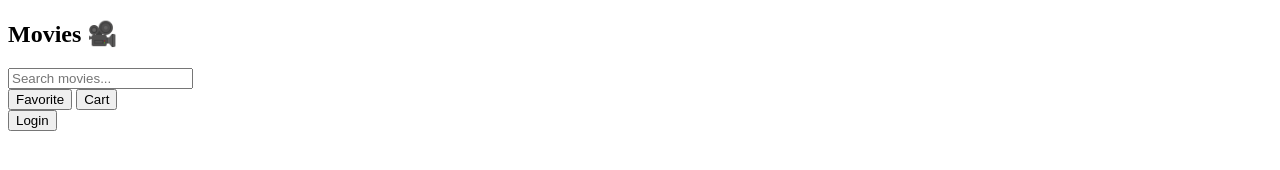
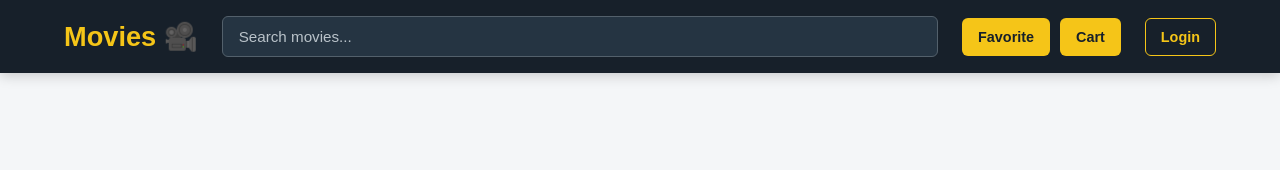
Before and after one commit to abhi5235/Movie-Application, a website: page index.html in a window 1280 px wide. Drawn offline with Linux system fonts and the light colour scheme.

Commit message:
Feature:Add css for navbar and buttons

```diff
--- a/index.css
+++ b/index.css
@@ -0,0 +1,140 @@
+* {
+  box-sizing: border-box;
+}
+
+body {
+  margin: 0;
+  background: #f4f6f8;
+  font-family: Arial, sans-serif;
+}
+
+.navbar {
+  width: 100%;
+  padding: 16px 5%;
+  background: #17202a;
+  color: #ffffff;
+  box-shadow: 0 3px 12px rgba(0, 0, 0, 0.18);
+}
+
+.nav-logo {
+  display: flex;
+  align-items: center;
+  gap: 24px;
+  max-width: 1280px;
+  margin: 0 auto;
+}
+
+.nav-logo h1 {
+  margin: 0;
+  color: #f5c518;
+  font-size: 1.7rem;
+  white-space: nowrap;
+}
+
+.search-bar {
+  flex: 1;
+}
+
+.search-bar input {
+  width: 100%;
+  padding: 11px 16px;
+  border: 1px solid #53606b;
+  border-radius: 6px;
+  outline: none;
+  background: #253442;
+  color: #ffffff;
+  font-size: 0.95rem;
+}
+
+.search-bar input::placeholder {
+  color: #b9c2c9;
+}
+
+.search-bar input:focus {
+  border-color: #f5c518;
+  box-shadow: 0 0 0 3px rgba(245, 197, 24, 0.2);
+}
+
+.nav-button,
+.navbar > .nav-logo > div:last-child {
+  display: flex;
+  align-items: center;
+  gap: 10px;
+}
+
+.navbar a {
+  text-decoration: none;
+}
+
+.nav-btn {
+  padding: 10px 15px;
+  border: 1px solid transparent;
+  border-radius: 6px;
+  cursor: pointer;
+  font-size: 0.9rem;
+  font-weight: 600;
+  transition:
+    background-color 0.2s ease,
+    color 0.2s ease,
+    transform 0.2s ease;
+}
+
+.nav-btn:hover {
+  transform: translateY(-1px);
+}
+
+.btn-favorite,
+.btn-cart {
+  background: #f5c518;
+  color: #17202a;
+}
+
+.btn-favorite:hover,
+.btn-cart:hover {
+  background: #ffd84d;
+}
+
+.btn-login {
+  border-color: #f5c518;
+  background: transparent;
+  color: #f5c518;
+}
+
+.btn-login:hover {
+  background: #f5c518;
+  color: #17202a;
+}
+
+@media (max-width: 760px) {
+  .nav-logo {
+    flex-wrap: wrap;
+    gap: 14px;
+  }
+
+  .search-bar {
+    order: 3;
+    flex-basis: 100%;
+  }
+
+  .nav-button {
+    margin-left: auto;
+  }
+}
+
+@media (max-width: 430px) {
+  .navbar {
+    padding: 14px 4%;
+  }
+
+  .nav-logo h1 {
+    font-size: 1.35rem;
+  }
+
+  .nav-button {
+    gap: 6px;
+  }
+
+  .nav-btn {
+    padding: 9px 10px;
+  }
+}
--- a/index.html
+++ b/index.html
@@ -5,6 +5,7 @@
     <meta charset="UTF-8">
     <meta name="viewport" content="width=device-width, initial-scale=1.0">
     <title>Movie App</title>
+    <link rel="stylesheet" href="./index.css">
 </head>
 
 <body>
```
